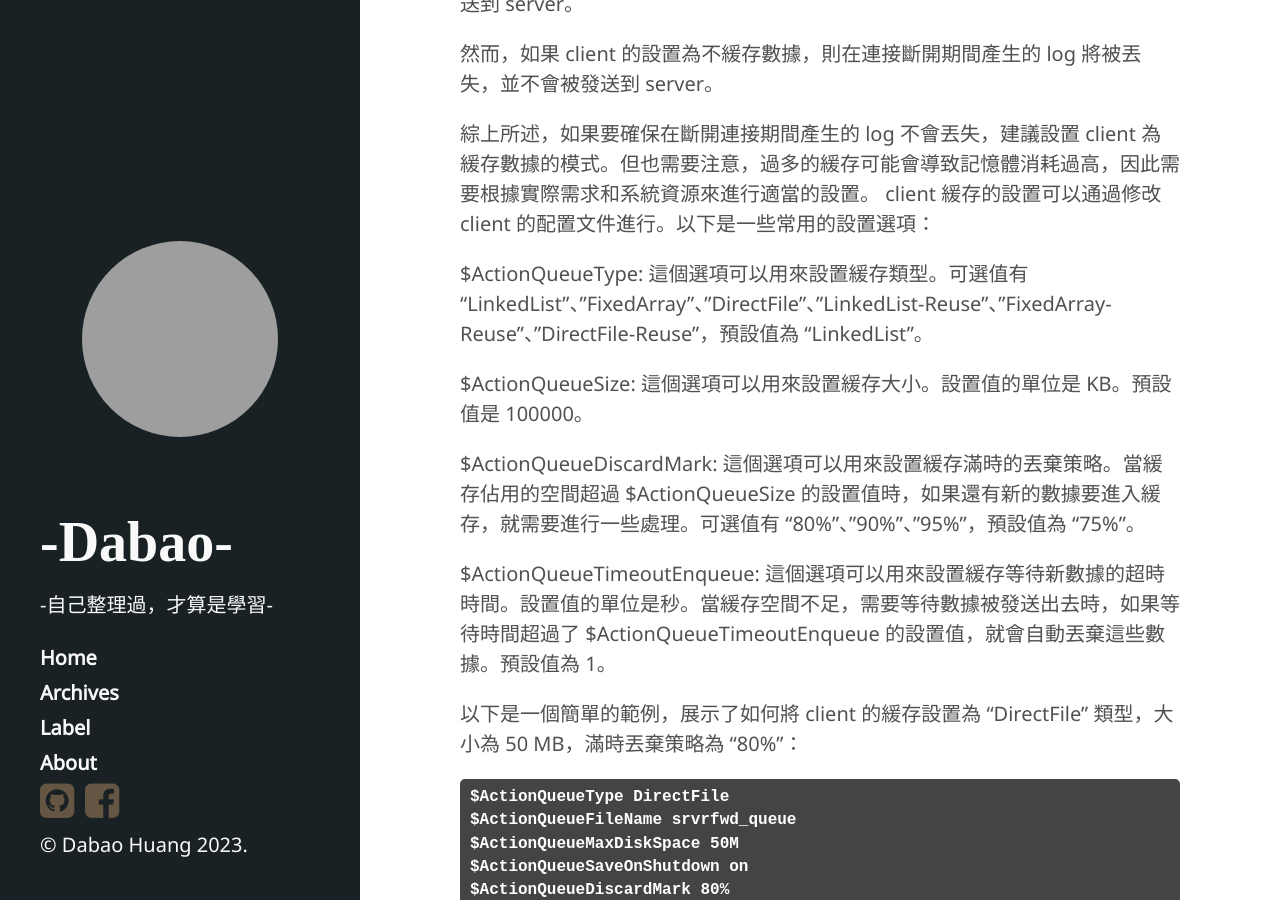
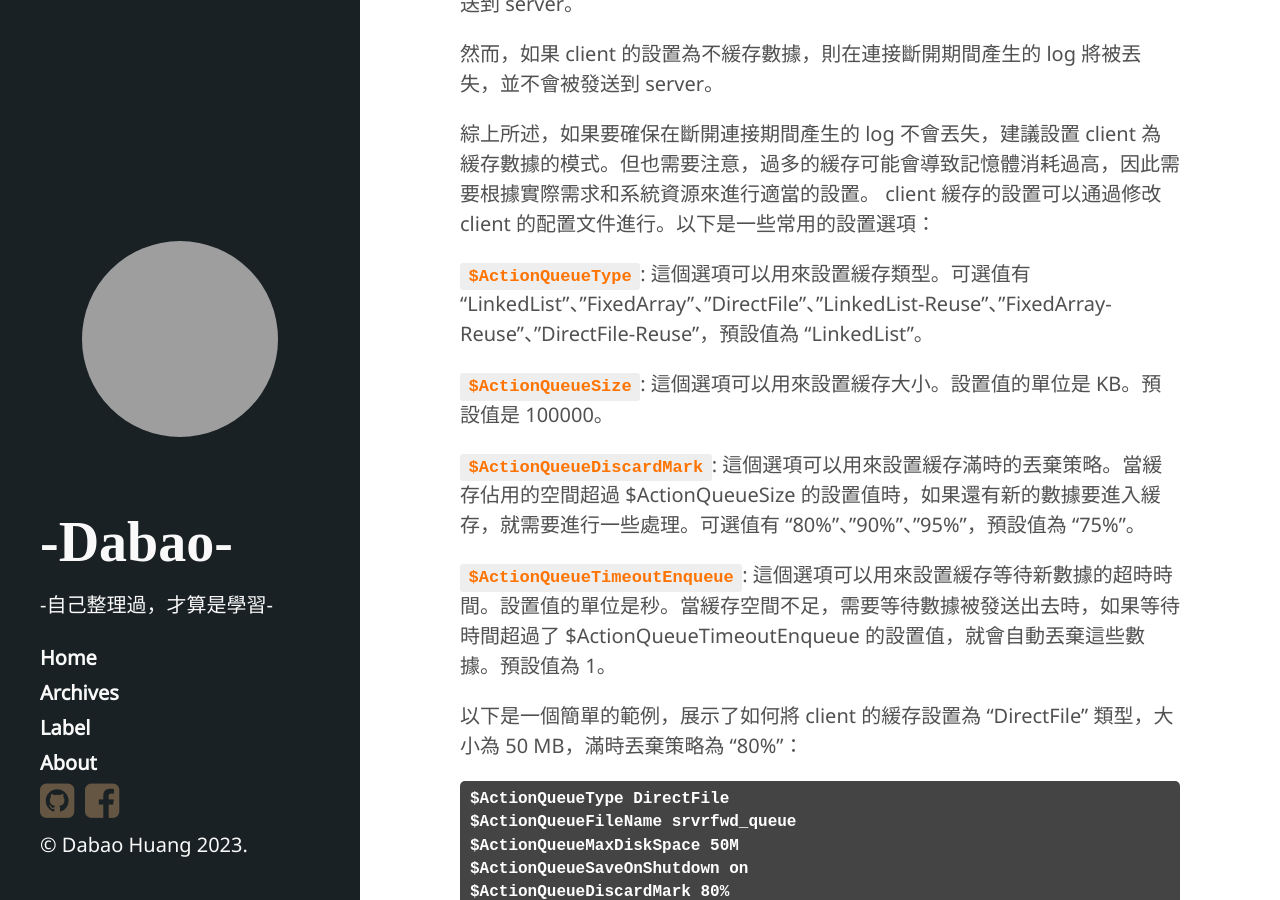
Before and after one commit to DabaoHuang/dabaohuang.github.io, a Jekyll site: the page built from _posts/2023/2023-02-23-rsyslog-client-send-log-when-rsyslog-server-back-online.md, in a window 1280 px wide and 900 px high, scrolled down 870 px. Built offline with Jekyll 4.4.1, drawn with Linux system fonts in a browser that asks for light colours; nearby versions of some CDN libraries; comment, search, counter and statistics services are not loaded; grey boxes are pictures that could not be loaded.

```diff
--- a/_posts/2023/2023-02-23-rsyslog-client-send-log-when-rsyslog-server-back-online.md
+++ b/_posts/2023/2023-02-23-rsyslog-client-send-log-when-rsyslog-server-back-online.md
@@ -27,13 +27,13 @@ signature: true
 綜上所述，如果要確保在斷開連接期間產生的 log 不會丟失，建議設置 client 為緩存數據的模式。但也需要注意，過多的緩存可能會導致記憶體消耗過高，因此需要根據實際需求和系統資源來進行適當的設置。
  client 緩存的設置可以通過修改 client 的配置文件進行。以下是一些常用的設置選項：
 
-$ActionQueueType: 這個選項可以用來設置緩存類型。可選值有 "LinkedList"、"FixedArray"、"DirectFile"、"LinkedList-Reuse"、"FixedArray-Reuse"、"DirectFile-Reuse"，預設值為 "LinkedList"。
+`$ActionQueueType`: 這個選項可以用來設置緩存類型。可選值有 "LinkedList"、"FixedArray"、"DirectFile"、"LinkedList-Reuse"、"FixedArray-Reuse"、"DirectFile-Reuse"，預設值為 "LinkedList"。
 
-$ActionQueueSize: 這個選項可以用來設置緩存大小。設置值的單位是 KB。預設值是 100000。
+`$ActionQueueSize`: 這個選項可以用來設置緩存大小。設置值的單位是 KB。預設值是 100000。
 
-$ActionQueueDiscardMark: 這個選項可以用來設置緩存滿時的丟棄策略。當緩存佔用的空間超過 $ActionQueueSize 的設置值時，如果還有新的數據要進入緩存，就需要進行一些處理。可選值有 "80%"、"90%"、"95%"，預設值為 "75%"。
+`$ActionQueueDiscardMark`: 這個選項可以用來設置緩存滿時的丟棄策略。當緩存佔用的空間超過 $ActionQueueSize 的設置值時，如果還有新的數據要進入緩存，就需要進行一些處理。可選值有 "80%"、"90%"、"95%"，預設值為 "75%"。
 
-$ActionQueueTimeoutEnqueue: 這個選項可以用來設置緩存等待新數據的超時時間。設置值的單位是秒。當緩存空間不足，需要等待數據被發送出去時，如果等待時間超過了 $ActionQueueTimeoutEnqueue 的設置值，就會自動丟棄這些數據。預設值為 1。
+`$ActionQueueTimeoutEnqueue`: 這個選項可以用來設置緩存等待新數據的超時時間。設置值的單位是秒。當緩存空間不足，需要等待數據被發送出去時，如果等待時間超過了 $ActionQueueTimeoutEnqueue 的設置值，就會自動丟棄這些數據。預設值為 1。
 
 以下是一個簡單的範例，展示了如何將 client 的緩存設置為 "DirectFile" 類型，大小為 50 MB，滿時丟棄策略為 "80%"：
 
```
